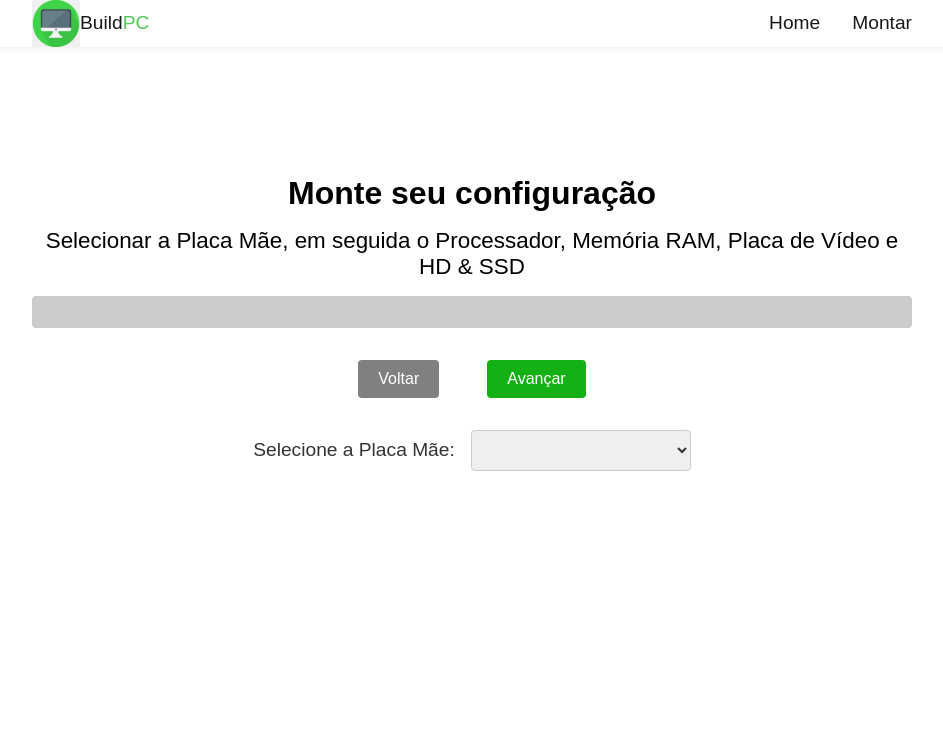
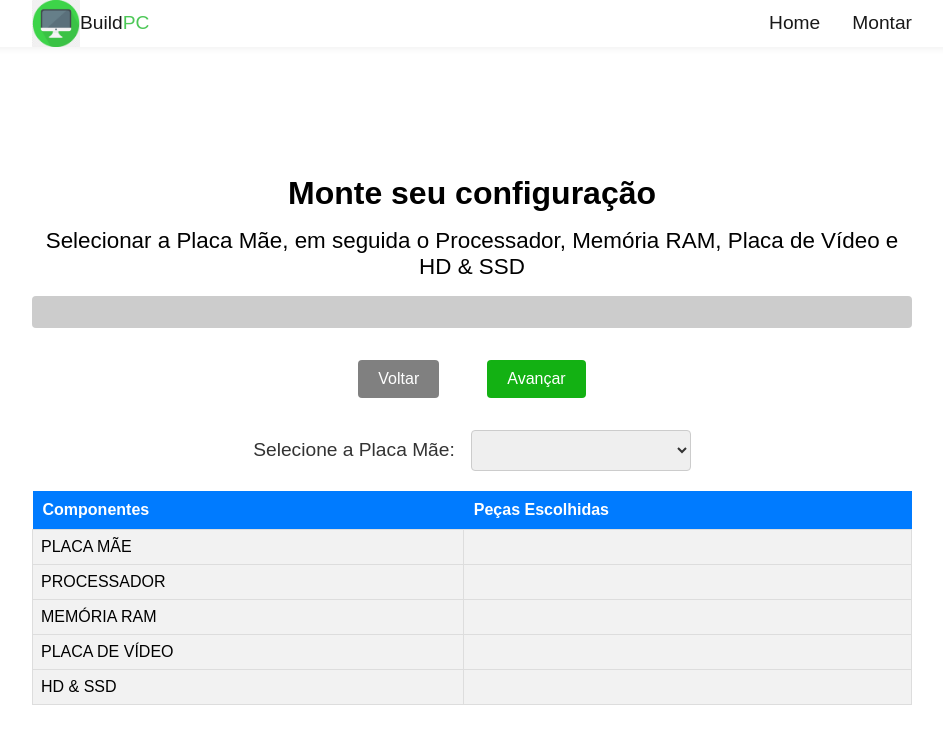
Before and after one commit to Arthur-Cyberpunk/build_pc, a React (Create React App) app: page /build in a window 1280 px wide. Shown: the top 744 px of the page, without its empty margins (168-1111 px from the left). Built offline with nearby package versions, Linux system fonts and the light colour scheme.

Commit message:
created components table

```diff
--- a/src/components/OptionsPartsPc/index.tsx
+++ b/src/components/OptionsPartsPc/index.tsx
@@ -25,6 +25,7 @@ const OptionsPartsPc = () => {
     compatibleHd,
     setCompatibleHd,
     processor,
+    definitiveComponents,
   }: Record<string, any> = useContext(BuildContext);
 
   const handleSelectMotherBoard = (event: Record<string, any>) => {
@@ -126,6 +127,32 @@ const OptionsPartsPc = () => {
           )}
         </>
       )}
+      <S.Table>
+        <S.Tr>
+          <S.Th>Componentes</S.Th>
+          <S.Th>Peças Escolhidas</S.Th>
+        </S.Tr>
+        <S.Tr>
+          <S.Td>Placa Mãe</S.Td>
+          <S.Td>{definitiveComponents[0]}</S.Td>
+        </S.Tr>
+        <S.Tr>
+          <S.Td>Processador</S.Td>
+          <S.Td>{definitiveComponents[1]}</S.Td>
+        </S.Tr>
+        <S.Tr>
+          <S.Td>Memória RAM</S.Td>
+          <S.Td>{definitiveComponents[2]}</S.Td>
+        </S.Tr>
+        <S.Tr>
+          <S.Td>Placa de Vídeo</S.Td>
+          <S.Td>{definitiveComponents[3]}</S.Td>
+        </S.Tr>
+        <S.Tr>
+          <S.Td>HD & SSD</S.Td>
+          <S.Td>{definitiveComponents[4]}</S.Td>
+        </S.Tr>
+      </S.Table>
     </>
   );
 };
--- a/src/components/OptionsPartsPc/styles.ts
+++ b/src/components/OptionsPartsPc/styles.ts
@@ -52,3 +52,27 @@ export const FinishButton = styled.button`
     text-decoration: none;
   }
 `;
+
+export const Table = styled.table`
+  width: 100%;
+  border-collapse: collapse;
+  margin: 20px 0;
+`;
+
+export const Tr = styled.tr`
+  background-color: #f2f2f2;
+`;
+
+export const Th = styled.th`
+  background-color: #007bff;
+  color: white;
+  padding: 10px;
+  text-align: left;
+`;
+
+export const Td = styled.td`
+  border: 1px solid #ddd;
+  padding: 8px;
+  text-align: left;
+  text-transform: uppercase;
+`;
```
